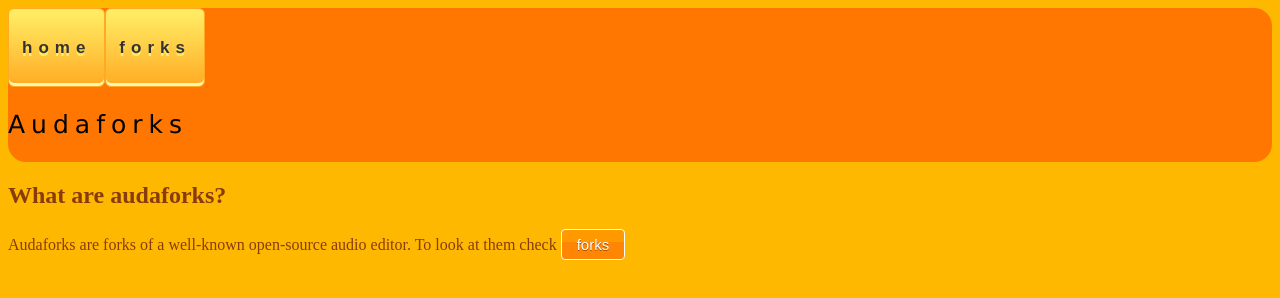
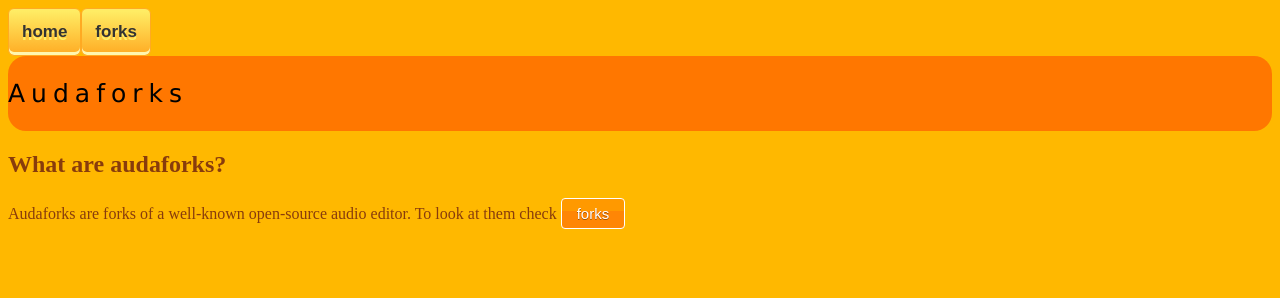
Before and after one commit to wiki-host/audaforks, a plain HTML site: page index.html in a window 1280 px wide. Drawn offline with Linux system fonts and the light colour scheme.

Commit message:
Update index.html

```diff
--- a/index.html
+++ b/index.html
@@ -5,9 +5,9 @@
   <body>
 
     <link rel="stylesheet" href="main.css">
-    <h1><a href="#" class="bu">home</a><a href="fork.html" class="bu">forks</a>
+    <a href="#" class="bu">home</a><a href="fork.html" class="bu">forks</a>
       <br>
-      Audaforks</h1>
+      <h1>Audaforks</h1>
     <h2> What are audaforks?</h2>
     <p> Audaforks are forks of a well-known open-source audio editor. To look at them check <a href="fork.html" class="forkb">forks</a></p>
   </body>
```
